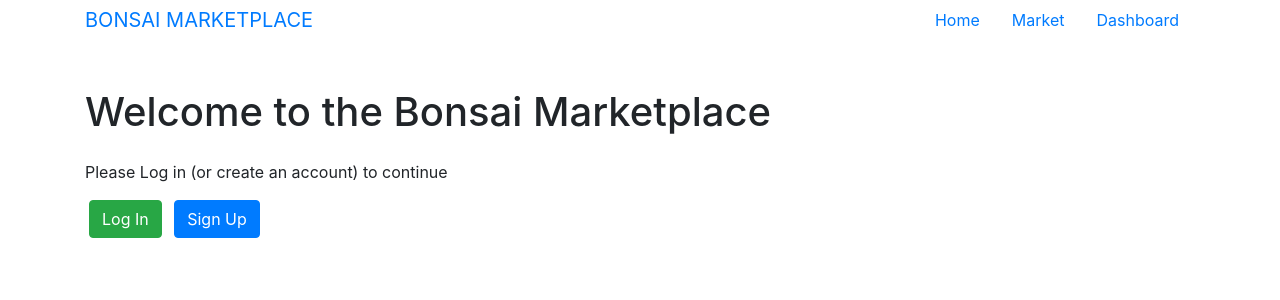
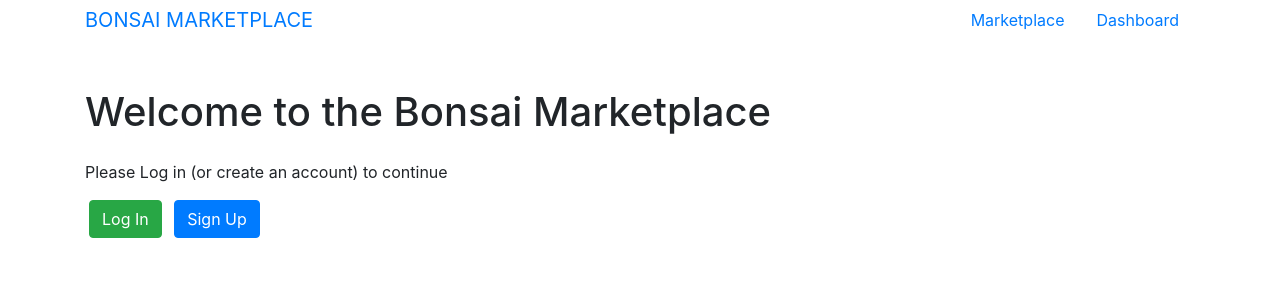
Before and after one commit to EndlessTrax/CS50, a Django app: page / in a window 1280 px wide. Shown: the top 300 px of the page. Run offline with Django 3.2, Linux system fonts and the light colour scheme; some libraries are stand-ins or nearby versions.

Commit message:
Updated nav bar

```diff
--- a/final_project/templates/base.html
+++ b/final_project/templates/base.html
@@ -26,10 +26,7 @@
               <a class="navbar-brand" href="#">BONSAI MARKETPLACE</a>
             </li>
             <li class="nav-item">
-              <a class="nav-link" href="#">Home</a> <!-- TODO: Add Active States -->
-            </li>
-            <li class="nav-item">
-              <a class="nav-link" href="#">Market</a>
+              <a class="nav-link" href="#">Marketplace</a> <!-- TODO: Add Active States -->
             </li>
             <li class="nav-item">
               <a class="nav-link" href="#">Dashboard</a>
```
